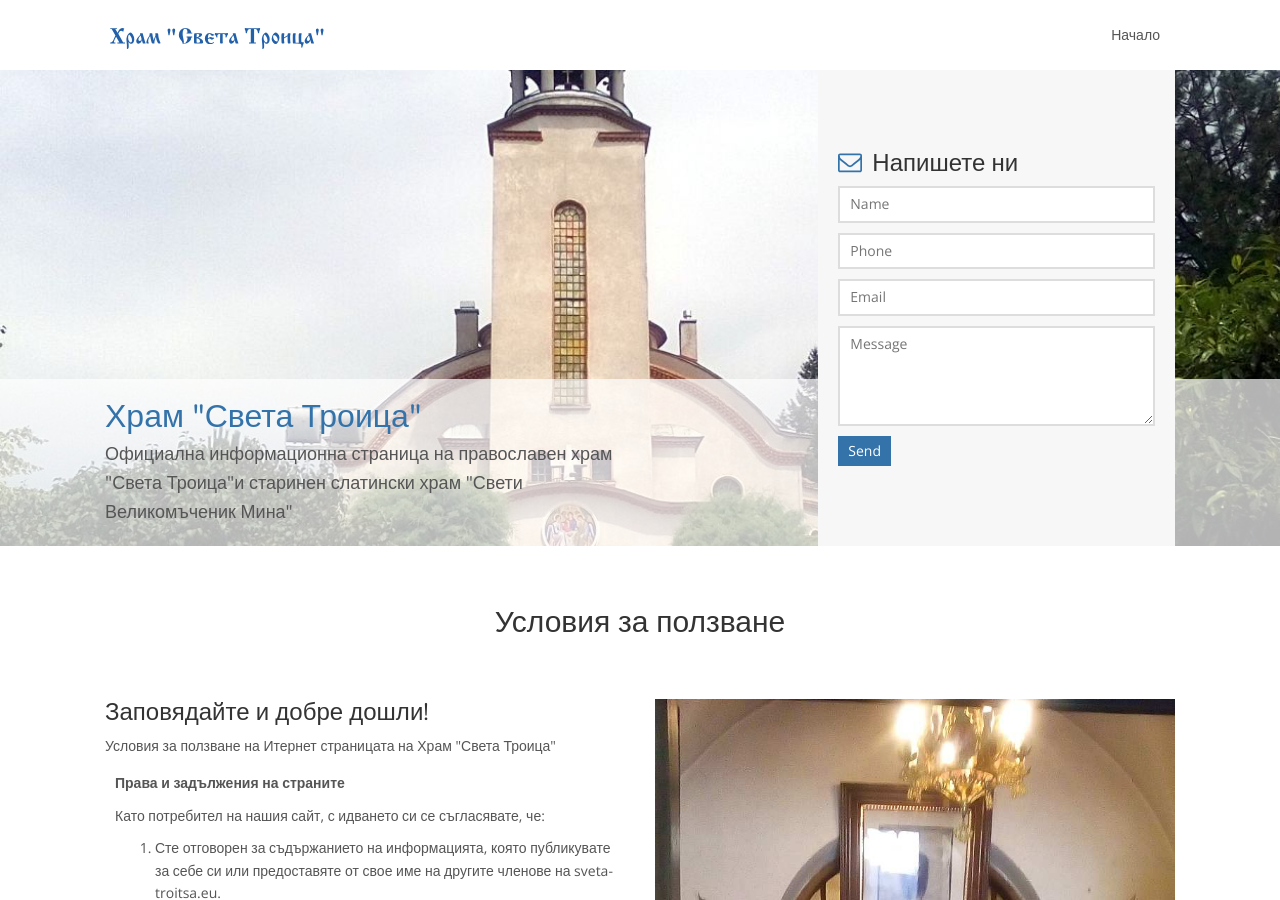
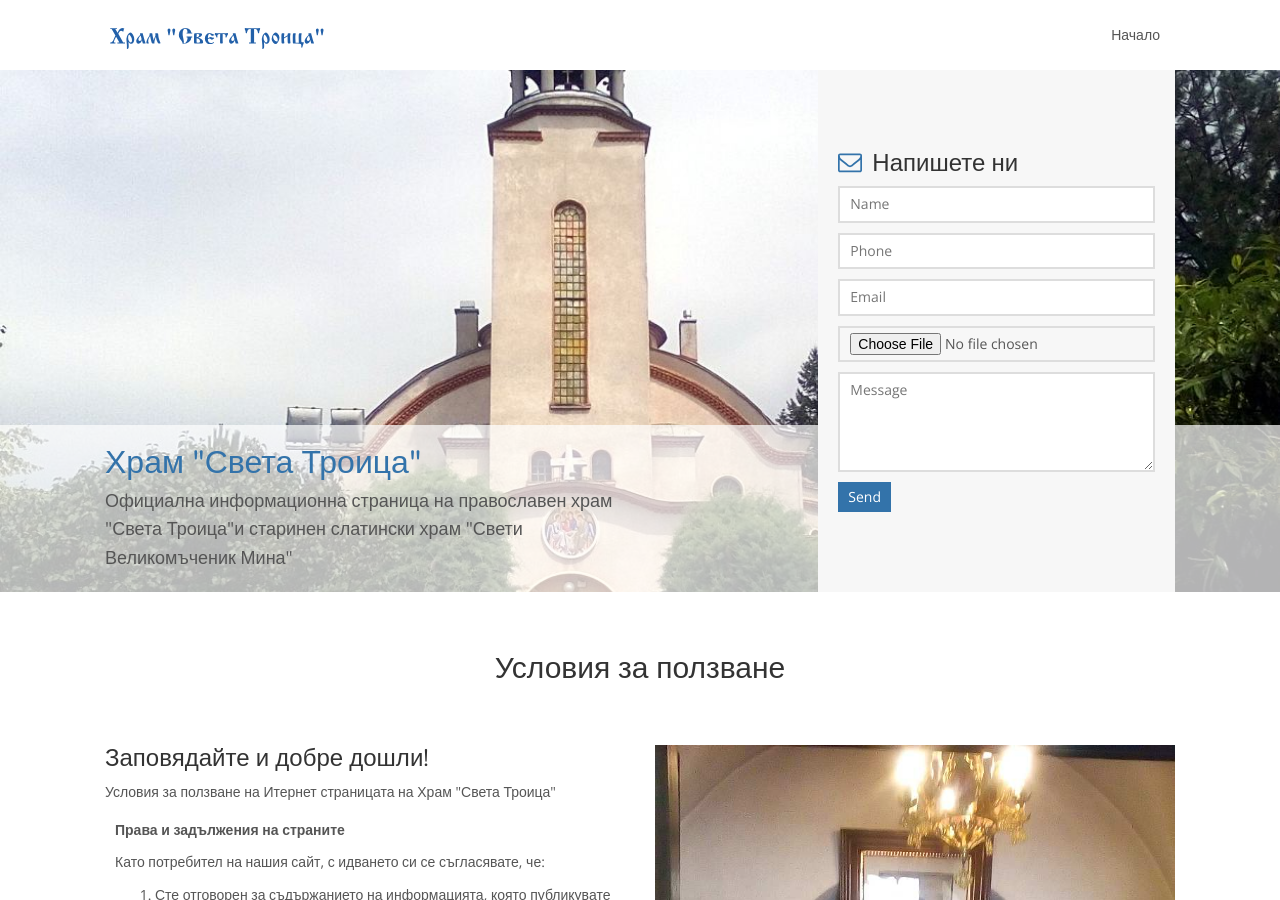
Before and after one commit to ibojilov/sveta-troitsa, a Jekyll site: the page built from terms.html, in a window 1280 px wide and 900 px high. Built offline with Jekyll 4.4.1, drawn with Linux system fonts in a browser that asks for light colours; nearby versions of some CDN libraries.

Commit message:
h-branch-dev + mods5

```diff
--- a/terms.html
+++ b/terms.html
@@ -28,9 +28,13 @@ layout: page
                     <input name="email" type="email" placeholder="Email" required>
                 </div>
                 <div class="form-field">
+                    <input name="Avatar" type="file" placeholder="Upload">
+                </div>
+                <div class="form-field">
                     <textarea name="comments" placeholder="Message" required></textarea>
                 </div>
                 <input type="submit" class="btn btn-default" value="Send">
+                <input type="hidden" name='redirect_to'  value="http://sveta-troitsa.eu/thank-you.html"/>
             </form>
         </div>
 
```
